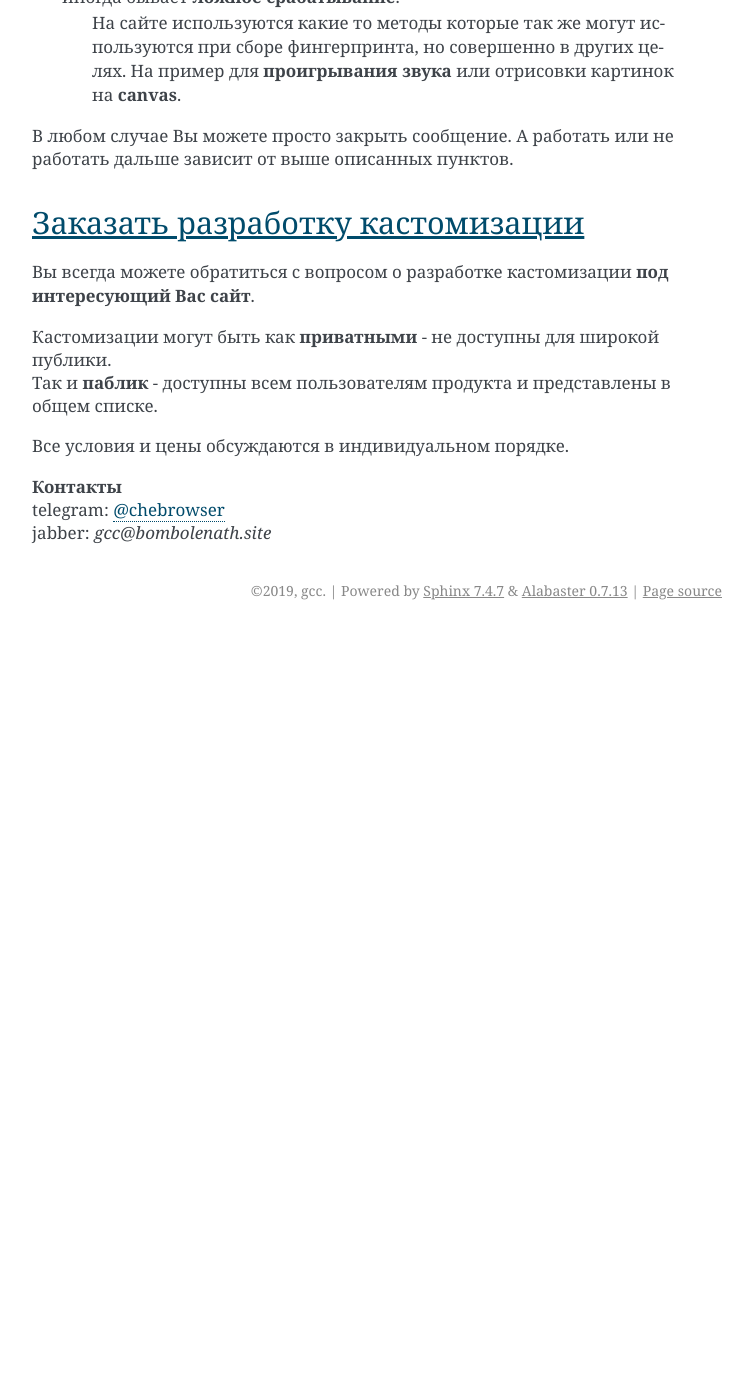
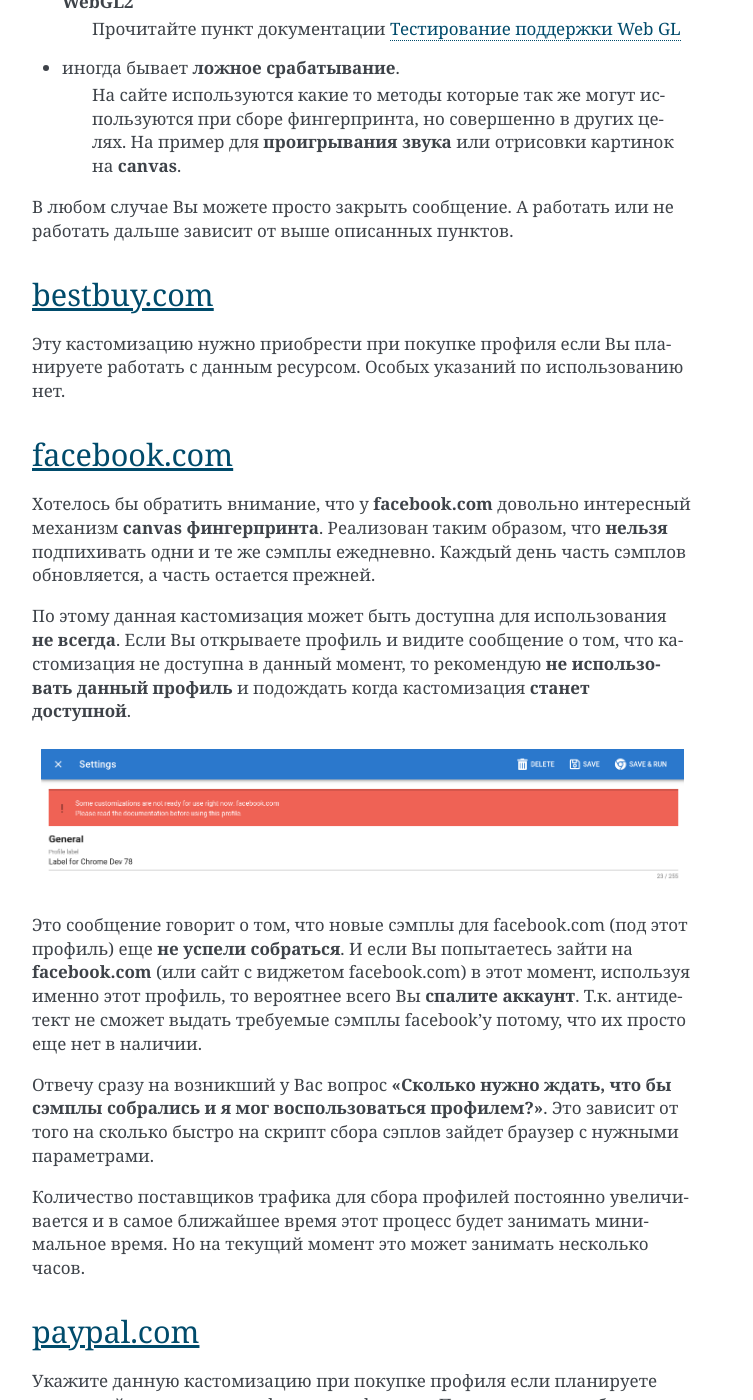
Before and after one commit to gcc-master/chebrowser-doc, a Sphinx documentation site: the page built from source/customizations.rst, in a window 1280 px wide and 1400 px high, scrolled down 1796 px. Shown: the whole window, without its empty margins (388-1141 px from the left). Built offline with Sphinx 7.4.7, drawn with Linux system fonts in a browser that asks for light colours; before the commit the page ends 2426 px from its top, so only the background shows below that; some of the changed text lies outside the part shown.

Commit message:
ver: 0.1.22 - customizations

```diff
--- a/source/customizations.rst
+++ b/source/customizations.rst
@@ -55,6 +55,50 @@
 В любом случае Вы можете просто закрыть сообщение.
 А работать или не работать дальше зависит от выше описанных пунктов.
 
+
+
+bestbuy.com
+-----------
+Эту кастомизацию нужно приобрести при покупке профиля если Вы планируете работать с данным ресурсом.
+Особых указаний по использованию нет.
+
+
+facebook.com
+------------
+Хотелось бы обратить внимание, что у **facebook.com** довольно интересный механизм **canvas фингерпринта**.
+Реализован таким образом, что **нельзя** подпихивать одни и те же сэмплы ежедневно.
+Каждый день часть сэмплов обновляется, а часть остается прежней.
+
+По этому данная кастомизация может быть доступна для использования **не всегда**.
+Если Вы открываете профиль и видите сообщение о том, что кастомизация не доступна в данный момент,
+то рекомендую **не использовать данный профиль** и подождать когда кастомизация **станет доступной**.
+
+.. figure:: images/customization-not-ready.png
+
+Это сообщение говорит о том, что новые сэмплы для facebook.com (под этот профиль) еще **не успели собраться**.
+И если Вы попытаетесь зайти на **facebook.com** (или сайт с виджетом facebook.com) в этот момент, используя именно этот профиль, то вероятнее всего Вы **спалите аккаунт**.
+Т.к. антидетект не сможет выдать требуемые сэмплы facebook'у потому, что их просто еще нет в наличии.
+
+Отвечу сразу на возникший у Вас вопрос **"Сколько нужно ждать, что бы сэмплы собрались и я мог воспользоваться профилем?"**.
+Это зависит от того на сколько быстро на скрипт сбора сэплов зайдет браузер с нужными параметрами.
+
+Количество поставщиков трафика для сбора профилей постоянно увеличивается и в самое ближайшее время этот процесс будет занимать минимальное время.
+Но на текущий момент это может занимать несколько часов.
+
+
+paypal.com
+----------
+Укажите данную кастомизацию при покупке профиля если планируете взаимодействовать с paypal.com или ebay.com.
+После недавнего обновления на сайте paypal.com некоторые пользователи отмечают проблемы при использовании антидетекта.
+Сообщают, что статус процессинга крутится без остановки или возникают проблемы с указанием даты.
+В самое ближайшее время будет проведен аудит кода и внесены коррективы, если они требуются.
+
+Так же хотелось бы отметить, что в ближайших релизах будет доработан функционал для взаимодействия с ebay.com.
+Т.к. было выявлено еще несколько механизмов при помощи которых ebay.com персонализирует Ваш компьютер.
+
+
+
+
 Заказать разработку кастомизации
 --------------------------------
 Вы всегда можете обратиться с вопросом о разработке кастомизации **под интересующий Вас сайт**.
```
Also changed, not shown: source/images/customization-not-ready.png (added).
